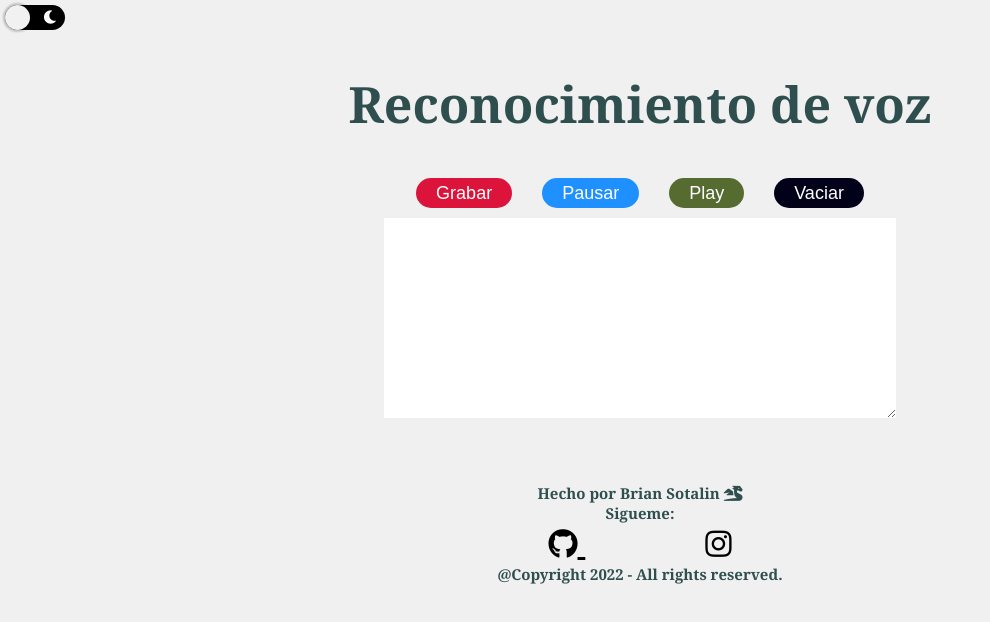
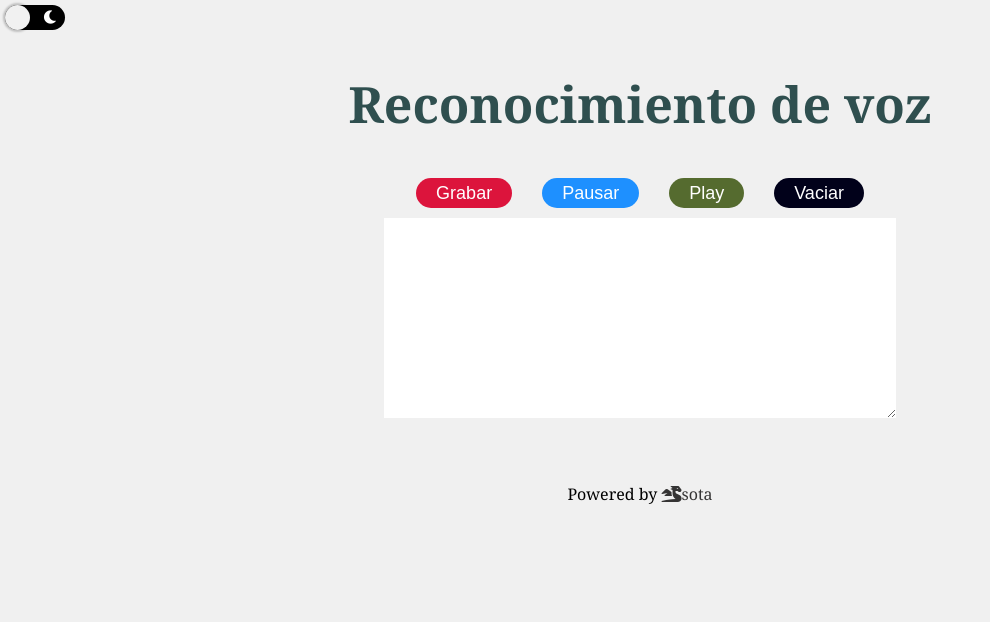
Before and after one commit to BrianSotalin/narrador, a plain HTML site: page index.html in a window 1280 px wide. Shown: the whole page, without its empty margins (0-990 px from the left). Drawn offline with Linux system fonts and the light colour scheme.

Commit message:
updated-footer

```diff
--- a/index.html
+++ b/index.html
@@ -40,25 +40,7 @@
 
     </div>
     </div>
-    <footer class="footer">
-        <p class="footer-message">
-            Hecho por Brian Sotalin <i class="fas fa-dragon"></i><br>
-            Sigueme:
-        </p>
-        <div class="social">
-            <a href="https://github.com/BrianSotalin" class="social-item">
-                <i class="fab fa-github"></i>
-            </a>
-            <a href="https://www.instagram.com/blady.10p/?hl=es" class="social-item">
-                <i class="fab fa-instagram"></i>
-            </a>
-        </div>
-
-        <p class="footer-copyright">
-            @Copyright 2022 - All rights reserved.
-        </p>
-
-    </footer>
+    <footer> Powered by <a href=""> <i class="fas fa-dragon"></i>sota </a> </footer>
     <script src="app.js"></script>
 
 </body>
--- a/style.css
+++ b/style.css
@@ -179,28 +179,16 @@ FOOTER
 footer{
     margin-top: 60px;
     text-align: center;
+    transition: .3s ease all;
     }
-    footer p{
-      font-size: 15px;
-      font-weight: bold;
-      color: darkslategrey;
-    }
-    footer .social{
-    justify-content: center;
-    text-align: center;
-    align-items: center;
+    footer:hover{
+        letter-spacing: 2px;
     }
     footer a{
-      margin: 30px ;
-     padding: 30px;
-      color: black;
-      font-size: 30px;
-      transition: .3s ease all;
+        text-decoration: none;
+        color: rgb(53, 52, 52);
+    }
 
-    }
-    footer a:hover{
-      color: darkslategrey;
-    }
 /*
 MODO OSCURO
 */
@@ -229,11 +217,11 @@ body.dark textarea{
     background: rgb(29, 28, 28);
     color: whitesmoke;
 }
-body.dark footer p{
-    color: darkcyan;
+body.dark footer {
+    color: rgb(66, 65, 65);
   }
   body.dark footer a{
-    color: lightseagreen;
+    color: rgb(100, 167, 163);
   }
   body.dark footer a:hover{
     color: aqua;
```
